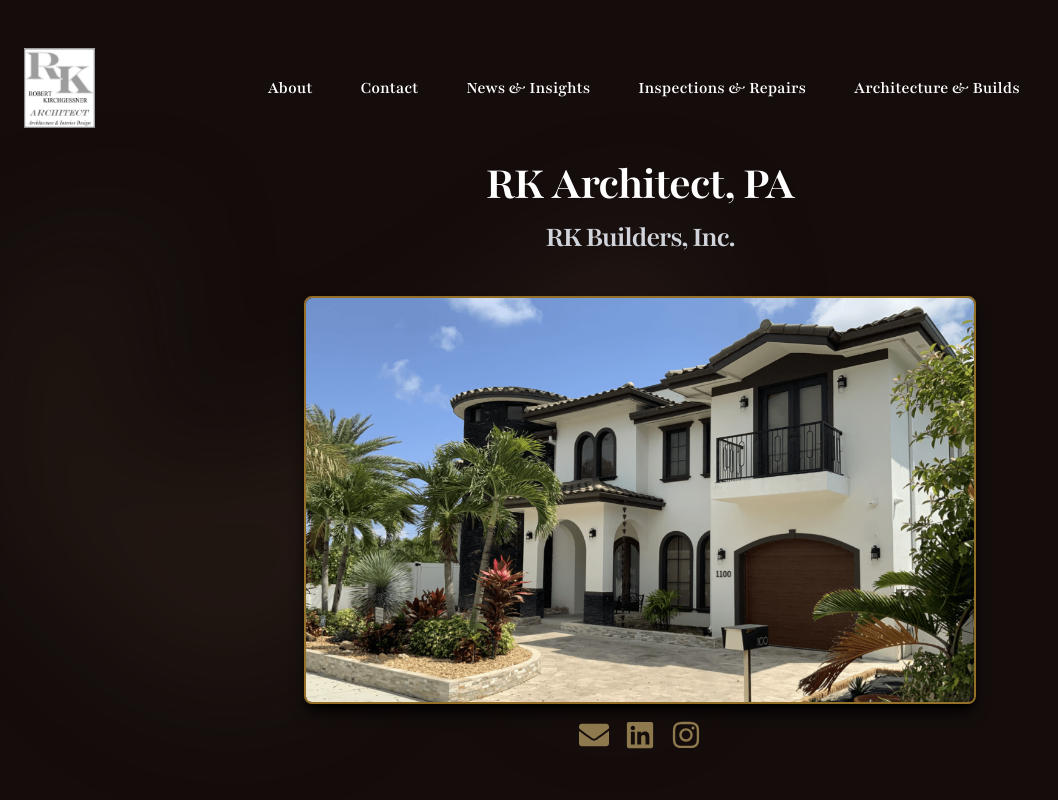
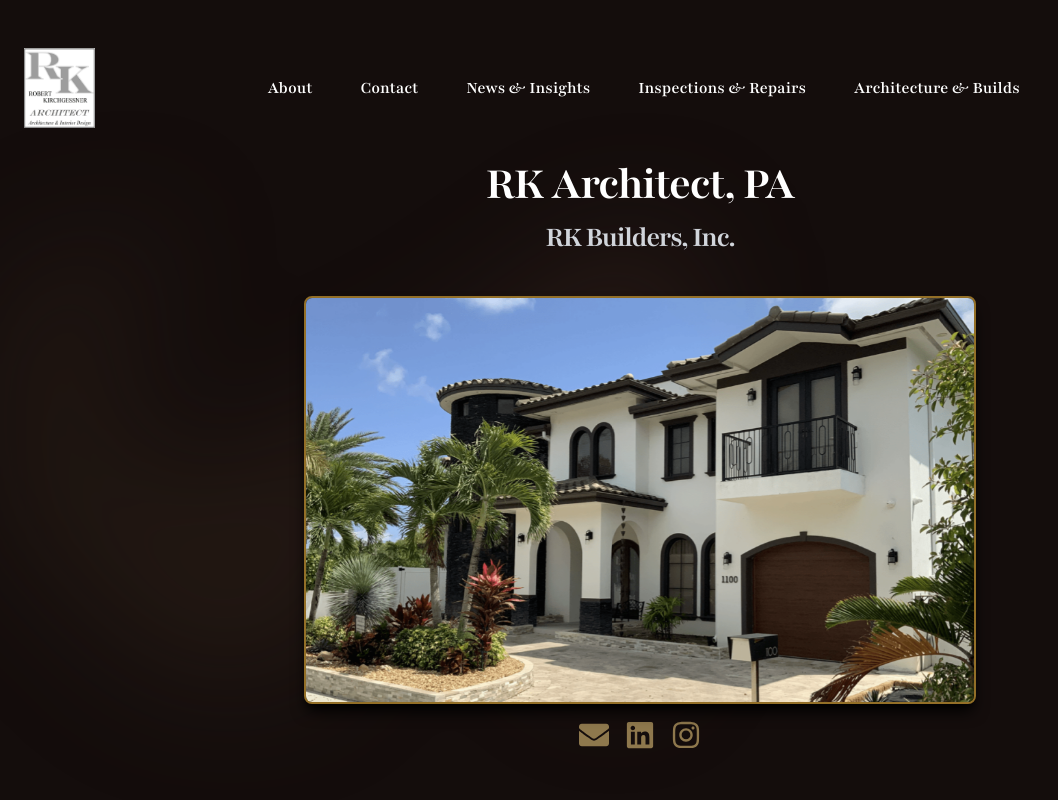
Before and after one commit to BriLeighk/RkArchitect, a Next.js app: page / in a window 1280 px wide. Shown: the top 800 px of the page, without its empty margins (0-1058 px from the left). Built offline with nearby package versions, Linux system fonts and the light colour scheme.

Commit message:
added zoom animation and fixed background issues

```diff
--- a/app/Components/Testimonials.js
+++ b/app/Components/Testimonials.js
@@ -42,7 +42,7 @@
   }, [totalPages]);
 
   return (
-    <section className="bg-[#140D0C] relative isolate  mx-6 lg:mx-14 py-10 sm:py-24">
+    <section className="bg-[#140D0C] relative isolate mx-6 lg:mx-14 py-10 sm:py-24">
       <div
         aria-hidden="true"
         className="absolute inset-x-0 top-0 -z-10 transform-gpu overflow-hidden blur-3xl sm:top-0"
--- a/app/page.js
+++ b/app/page.js
@@ -8,6 +8,7 @@
 import Footer from "./Components/Footer";
 
 export default function Home() {
+
   return (
     <div className="">
       <Header />
@@ -32,9 +33,9 @@
             <h1 className="text-4xl font-bold tracking-tight sm:text-5xl pt-0" style={{ color: '#FFFFFF' }}>
               RK Architect, PA <br /> <span className="text-3xl text-gray-300">RK Builders, Inc. </span>
             </h1>
-            <img src="/hero-image.png" alt="RK Architects" className="mx-auto mt-10 rounded-lg border-2 border-[#936F27] shadow-lg shadow-black" />
-
-
+            <div className="relative mx-auto mt-10 rounded-lg border-2 border-[#936F27] shadow-lg shadow-black overflow-hidden">
+              <img src="/hero-image.png" alt="RK Architects" className="animate-zoomInOut" />
+            </div>
 
             <div className="flex justify-center items-center mt-4 gap-4">
               <a href="mailto:rkarchitect24@gmail.com">
--- a/tailwind.config.js
+++ b/tailwind.config.js
@@ -11,6 +11,15 @@
         background: "var(--background)",
         foreground: "var(--foreground)",
       },
+      keyframes: {
+        zoomInOut: {
+          '0%, 100%': { transform: 'scale(1)' },
+          '50%': { transform: 'scale(1.2)' },
+        },
+      },
+      animation: {
+        zoomInOut: 'zoomInOut 30s ease-in-out infinite', // Changed duration to 20s
+      },
     },
   },
   plugins: [],
```
Also changed, not shown: app/globals.css (line endings or trailing spaces).
